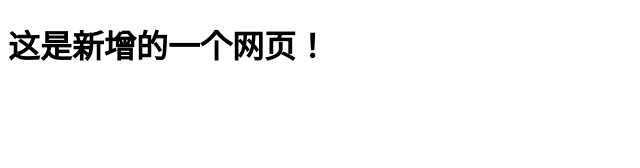
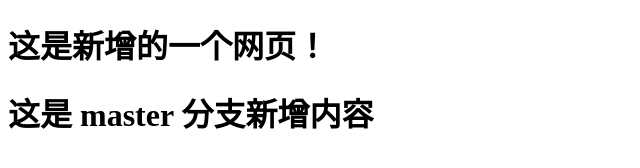
Before and after one commit to hwj0903/test001, a plain HTML site: page index.html in a window 1280 px wide. Shown: the whole page, without its empty margins (0-640 px from the left). Drawn offline with Linux system fonts and the light colour scheme.

Commit message:
这是 master 分支的版本5.0

```diff
--- a/index.html
+++ b/index.html
@@ -8,5 +8,6 @@
 </head>
 <body>
     <h1>这是新增的一个网页！</h1>
+    <h1>这是 master 分支新增内容</h1>
 </body>
 </html>
```
